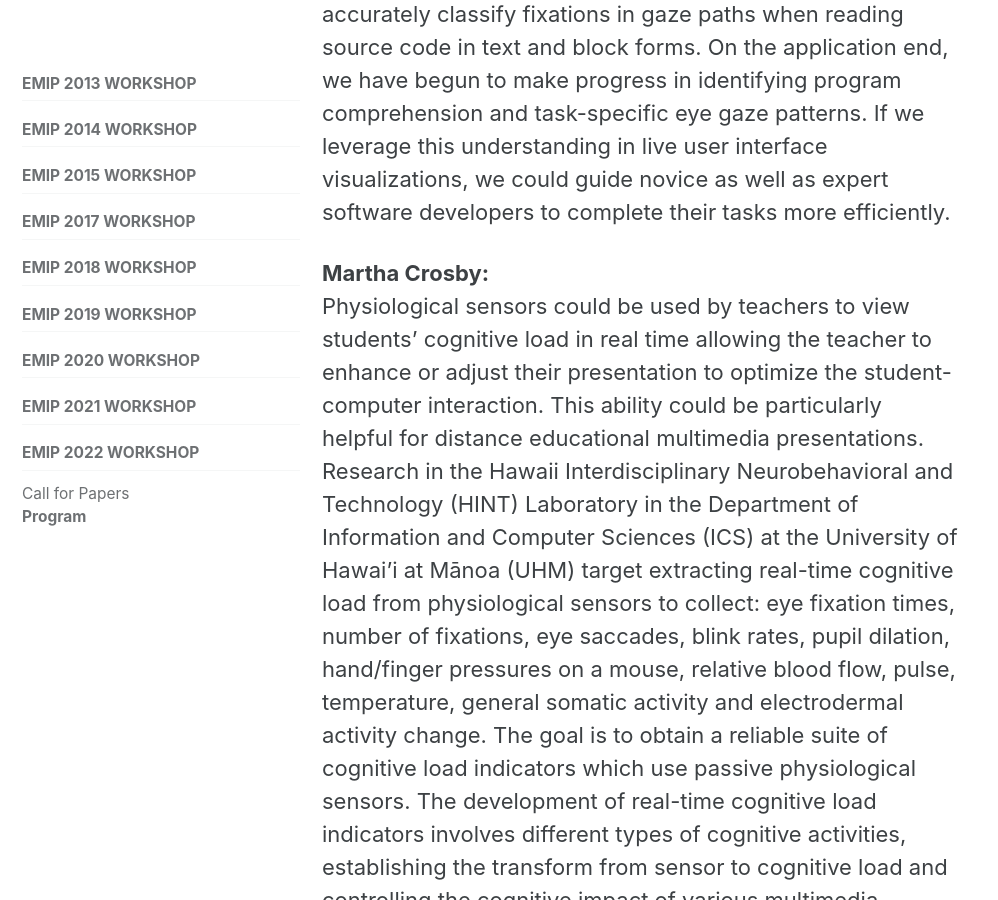
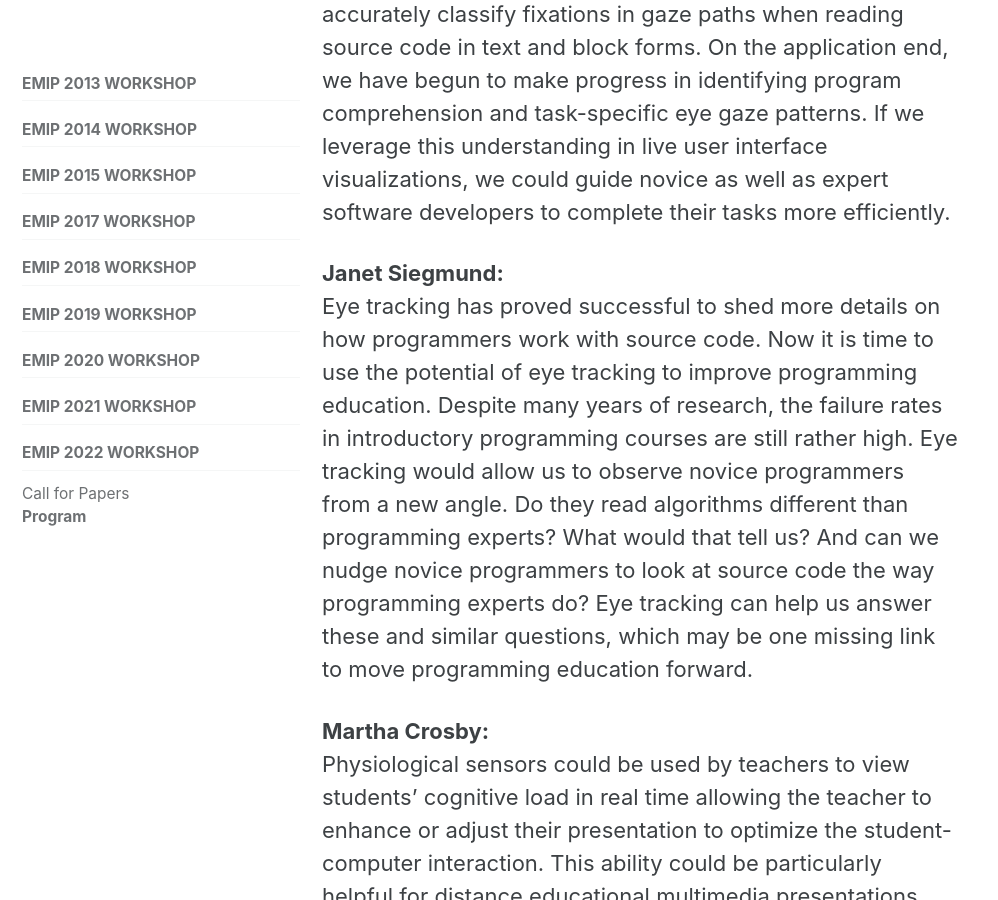
Before and after one commit to EMIPws/emipws.github.io, a Jekyll site: the page built from pages/workshop/emip-2022-program.md, in a window 1280 px wide and 900 px high, scrolled down 3666 px. Shown: the whole window, without its empty margins (0-998 px from the left). Built offline with Jekyll 4.4.1, drawn with Linux system fonts in a browser that asks for light colours; cached includes are drawn as plain includes.

Commit message:
statement added to program

```diff
--- a/pages/workshop/emip-2022-program.md
+++ b/pages/workshop/emip-2022-program.md
@@ -45,6 +45,9 @@ In this talk, Felienne will dive into the pedagogy behind Hedy, but also expand
 **Andrew Begel:**
 Eye tracking technologies offer lots of promise to enhance both computing education and practice. As the study of eye movements in programming progresses, we should consider studies in basic science to support the theoretical foundation of our work and applications to have impact on software engineers. We all use fixation algorithms derived from studies of people reading natural language text. However, code is not text --- reading code induces different eye gaze patterns than reading text. We need to develop algorithms to accurately classify fixations in gaze paths when reading source code in text and block forms. On the application end, we have begun to make progress in identifying program comprehension and task-specific eye gaze patterns. If we leverage this understanding in live user interface visualizations, we could guide novice as well as expert software developers to complete their tasks more efficiently.
 
+**Janet Siegmund:**
+Eye tracking has proved successful to shed more details on how programmers work with source code. Now it is time to use the potential of eye tracking to improve programming education. Despite many years of research, the failure rates in introductory programming courses are still rather high. Eye tracking would allow us to observe novice programmers from a new angle. Do they read algorithms different than programming experts? What would that tell us? And can we nudge novice programmers to look at source code the way programming experts do? Eye tracking can help us answer these and similar questions, which may be one missing link to move programming education forward.
+
 **Martha Crosby:**
 Physiological sensors could be used by teachers to view students’ cognitive load in real time allowing the teacher to enhance or adjust their presentation to optimize the student-computer interaction. This ability could be particularly helpful for distance educational multimedia presentations. Research in the Hawaii Interdisciplinary Neurobehavioral and Technology (HINT) Laboratory in the Department of Information and Computer Sciences (ICS) at the University of Hawai'i at Mānoa (UHM) target extracting real-time cognitive load from physiological sensors to collect: eye fixation times, number of fixations, eye saccades, blink rates, pupil dilation, hand/finger pressures on a mouse, relative blood flow, pulse, temperature, general somatic activity and electrodermal activity change. The goal is to obtain a reliable suite of cognitive load indicators which use passive physiological sensors. The development of real-time cognitive load indicators involves different types of cognitive activities, establishing the transform from sensor to cognitive load and controlling the cognitive impact of various multimedia features.
 
```
